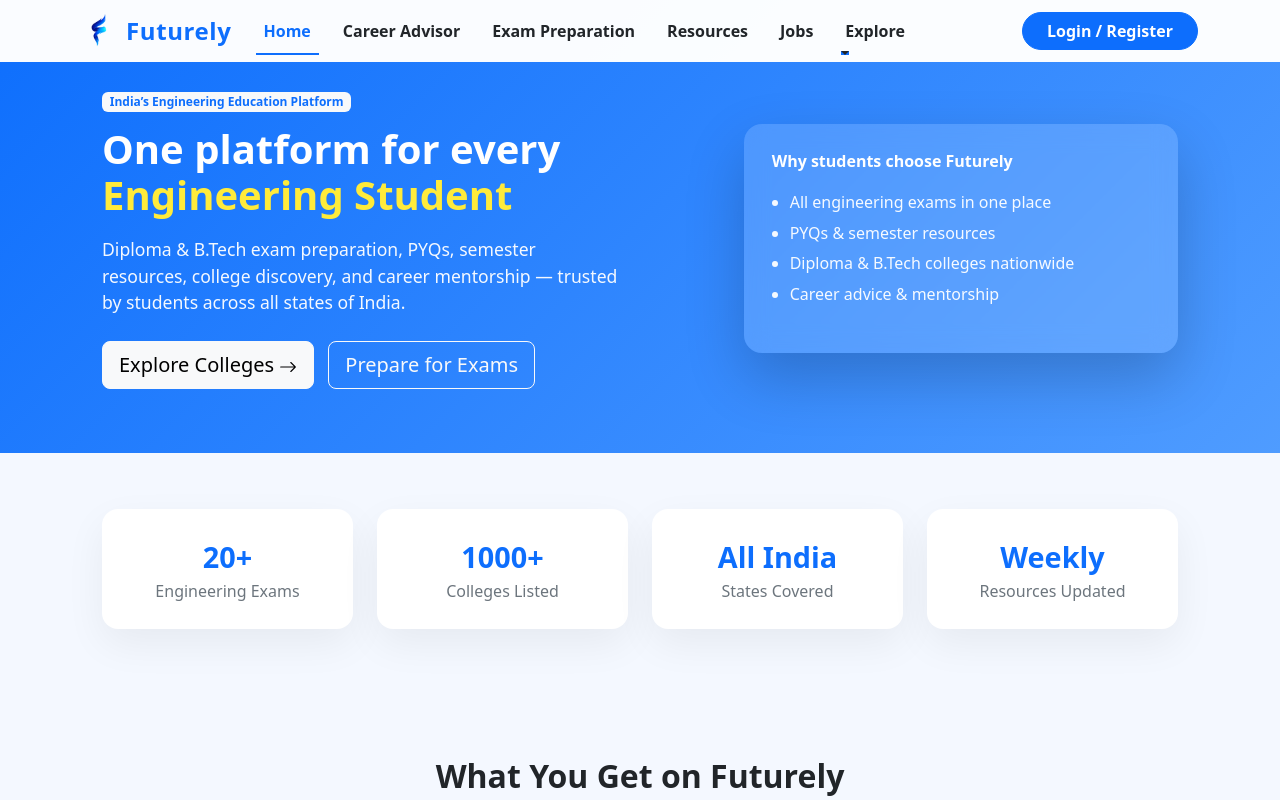
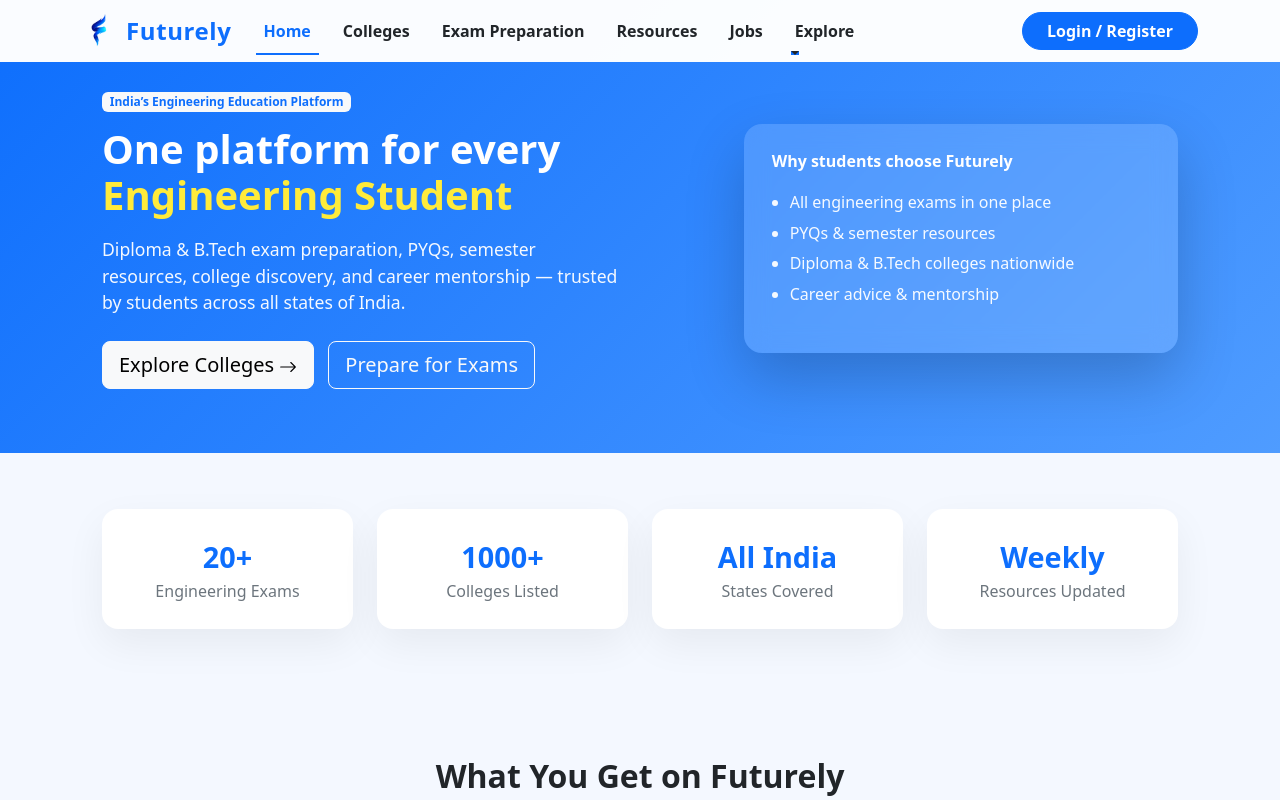
Before and after one commit to Karan123457/NextGenZ, a React (Create React App) app: page / in a window 1280 px wide. Shown: the top 800 px of the page. Built offline with nearby package versions, Linux system fonts and the light colour scheme; no server answers.

Commit message:
Add files via upload

```diff
--- a/src/MyComponents/Header.js
+++ b/src/MyComponents/Header.js
@@ -41,7 +41,7 @@
 
   const navLinks = [
     { name: "Home", path: "/" },
-    { name: "Career Advisor", path: "/Counselling" },
+    { name: "Colleges", path: "/colleges" },
     { name: "Exam Preparation", path: "/Exam_Preparation" },
     { name: "Resources", path: "/resources" },
     { name: "Jobs", path: "/jobs" },
@@ -153,13 +153,13 @@
               <div className="d-flex align-items-center gap-3">
 
                 {/* Dashboard link */}
-               {/* <Link
+                <Link
                   to="/dashboard"
                   className="fw-semibold text-primary text-decoration-none"
                 >
                   Dashboard
                 </Link>
-                  */}
+
              <Link to="/leaderboard">Leaderboard</Link>
 
                 {/* Profile link */}
```
